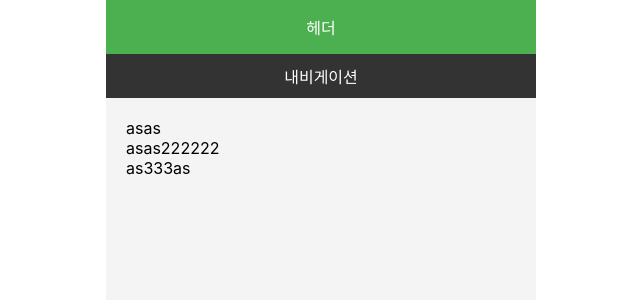
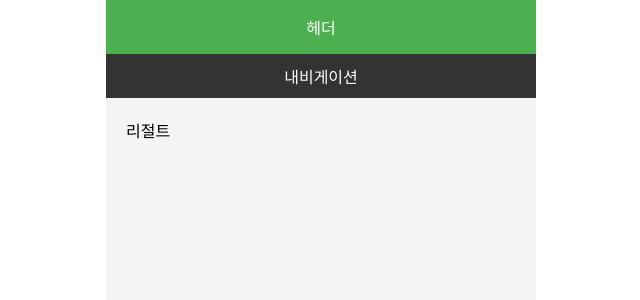
Before and after one commit to moyeothon/dartrip_FE, a React (Create React App) app: page /result in a window 1280 px wide. Shown: the top 300 px of the page, without its empty margins (319-959 px from the left). Built offline with nearby package versions, Linux system fonts and the light colour scheme.

Commit message:
Feat : 라우팅

```diff
--- a/package.json
+++ b/package.json
@@ -8,6 +8,7 @@
     "@testing-library/user-event": "^13.5.0",
     "react": "^18.3.1",
     "react-dom": "^18.3.1",
+    "react-router-dom": "^6.27.0",
     "react-scripts": "5.0.1",
     "web-vitals": "^2.1.4"
   },
--- a/src/App.js
+++ b/src/App.js
@@ -1,13 +1,17 @@
 import React from "react";
 import Layout from "./common/Layout";
+import Result from "./pages/Result";
+import { BrowserRouter as Router, Routes, Route, Link } from "react-router-dom";
 
 function App() {
   return (
     <Layout>
-      <p>asas</p>
-
-      <p>asas222222</p>
-      <p>as333as</p>
+      <Router>
+        <Routes>
+          <Route path="/" element={<h1>홈 페이지</h1>} /> {/* 기본 경로 */}
+          <Route path="/result" element={<Result />} />
+        </Routes>
+      </Router>
     </Layout>
   );
 }
--- /dev/null
+++ b/src/pages/Result.jsx
@@ -0,0 +1,5 @@
+import Layout from "../common/Layout";
+
+export default function Result() {
+  return <p>리절트</p>;
+}
```
Also changed, not shown: 1 other file (tests, documents, lock files or other folders).
